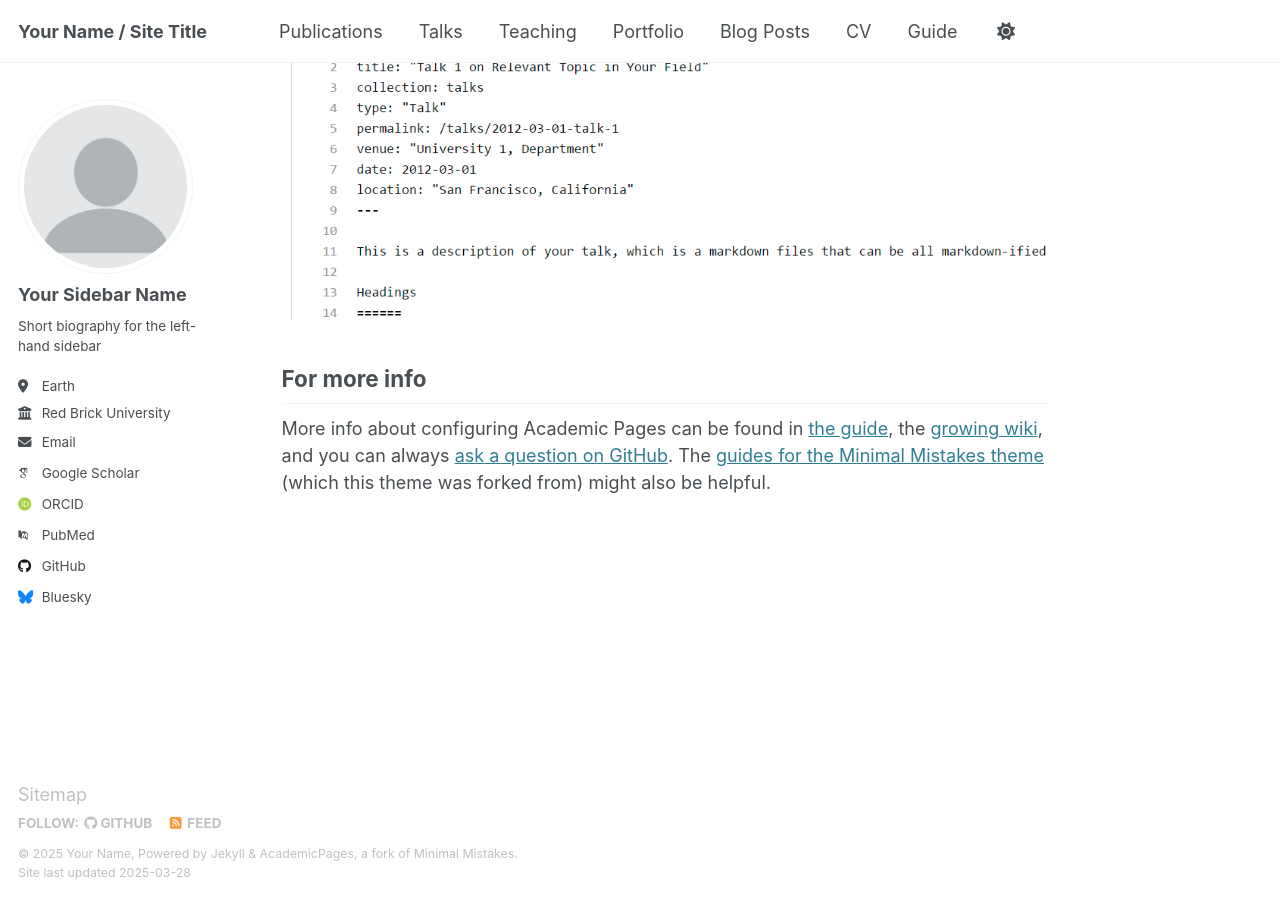
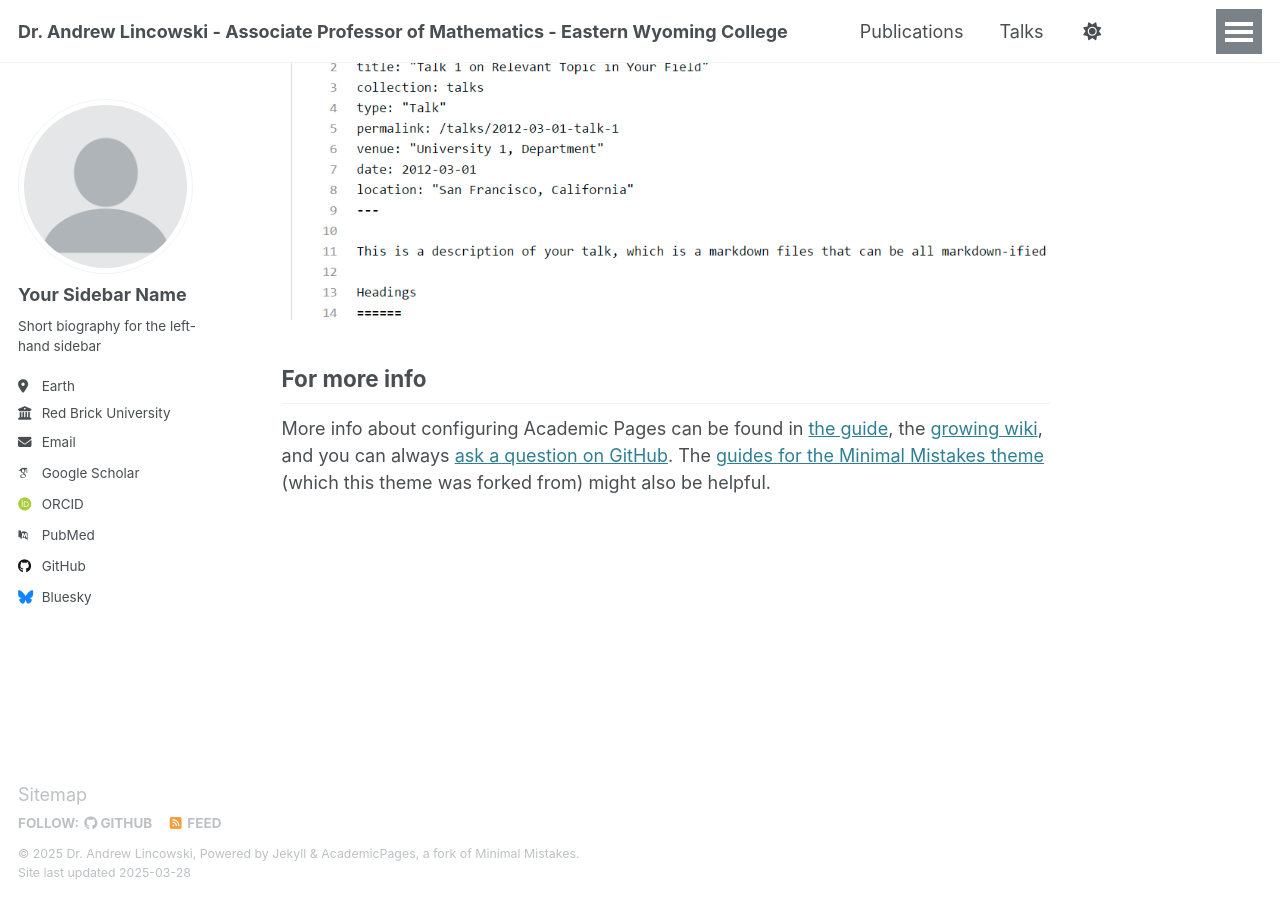
Before and after one commit to alinc-ewc/alinc-ewc.github.io, a Jekyll site: the page built from _pages/about.md, in a window 1280 px wide and 900 px high, scrolled down 2635 px. Built offline with Jekyll 4.4.1, drawn with Linux system fonts in a browser that asks for light colours; some web fonts are replaced.

Commit message:
Update _config.yml

```diff
--- a/_config.yml
+++ b/_config.yml
@@ -9,11 +9,11 @@
 # Basic Site Settings
 locale                   : "en-US"
 site_theme               : "default"
-title                    : "Your Name / Site Title"
+title                    : "Dr. Andrew Lincowski - Associate Professor of Mathematics - Eastern Wyoming College"
 title_separator          : "-"
-name                     : &name "Your Name"
-description              : &description "personal description"
-url                      : https://academicpages.github.io # the base hostname & protocol for your site e.g. "https://[your GitHub username].github.io"
+name                     : &name "Dr. Andrew Lincowski"
+description              : &description "Portfolio"
+url                      : https://alinc-ewc.github.io # the base hostname & protocol for your site e.g. "https://[your GitHub username].github.io"
 baseurl                  : "" # the subpath of your site, e.g. "/blog"
 repository               : "academicpages/academicpages.github.io"
 
```
